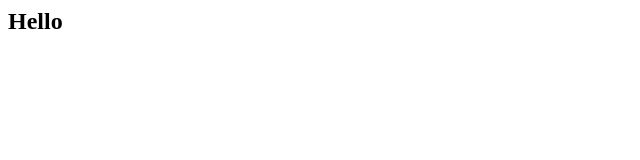
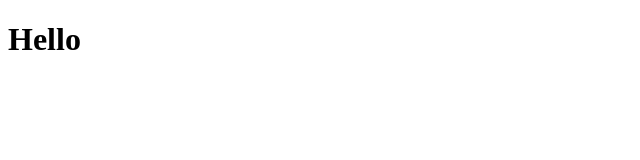
Before and after one commit to PHANITVONG/Demo-Test, a plain HTML site: page index.html in a window 1280 px wide. Shown: the whole page, without its empty margins (0-640 px from the left). Drawn offline with Linux system fonts and the light colour scheme.

Commit message:
Upadted HTML

```diff
--- a/index.html
+++ b/index.html
@@ -1,9 +1,11 @@
-<html>
-
+<!DOCTYPE html>
+<html lang="en">
+<head>
+    <meta charset="UTF-8">
+    <meta name="viewport" content="width=device-width, initial-scale=1.0">
+    <title>Document</title>
+</head>
 <body>
-
-<h2>Hello</h2>
-
+    <h1>Hello</h1>
 </body>
-
 </html>
```
